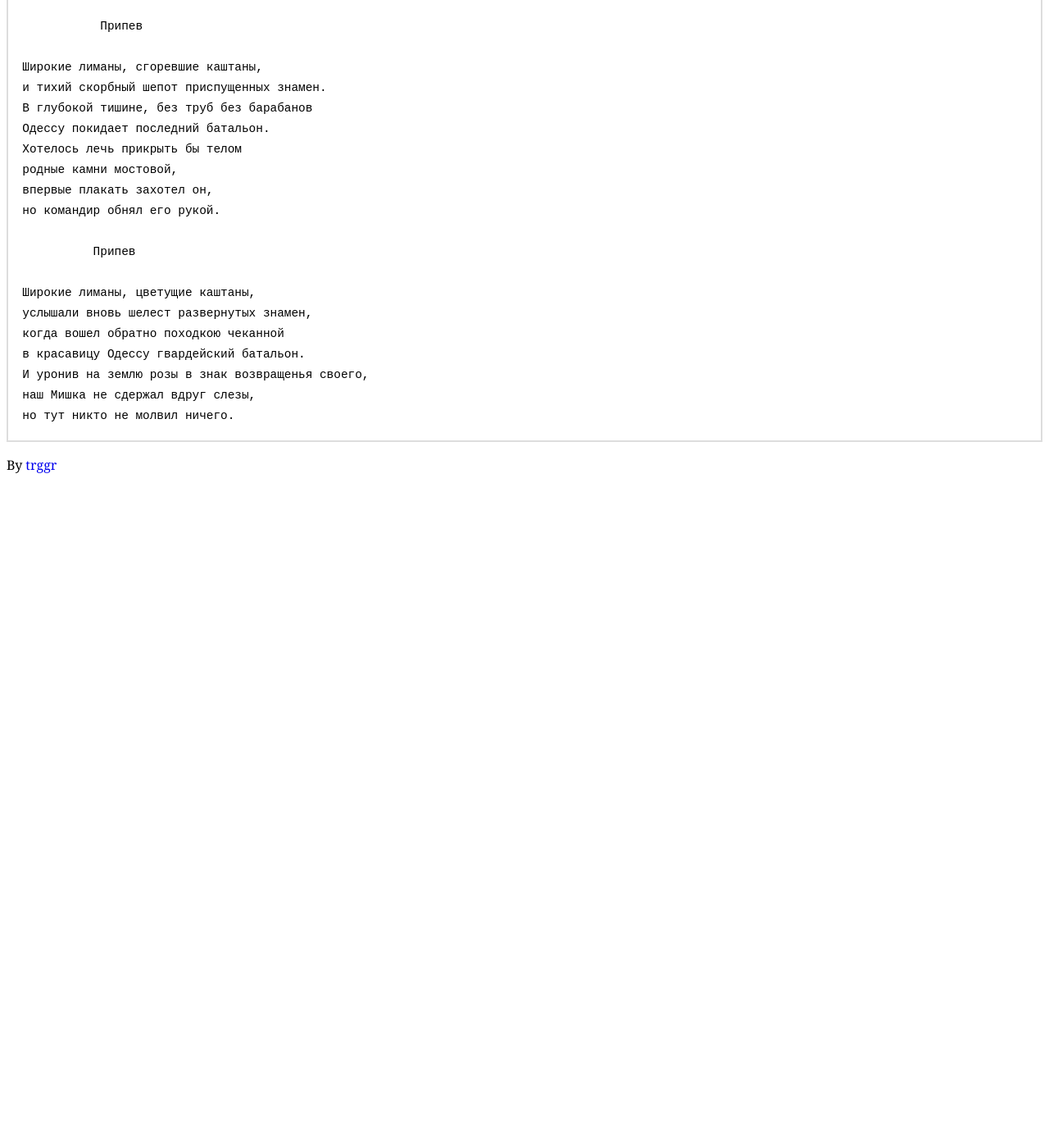
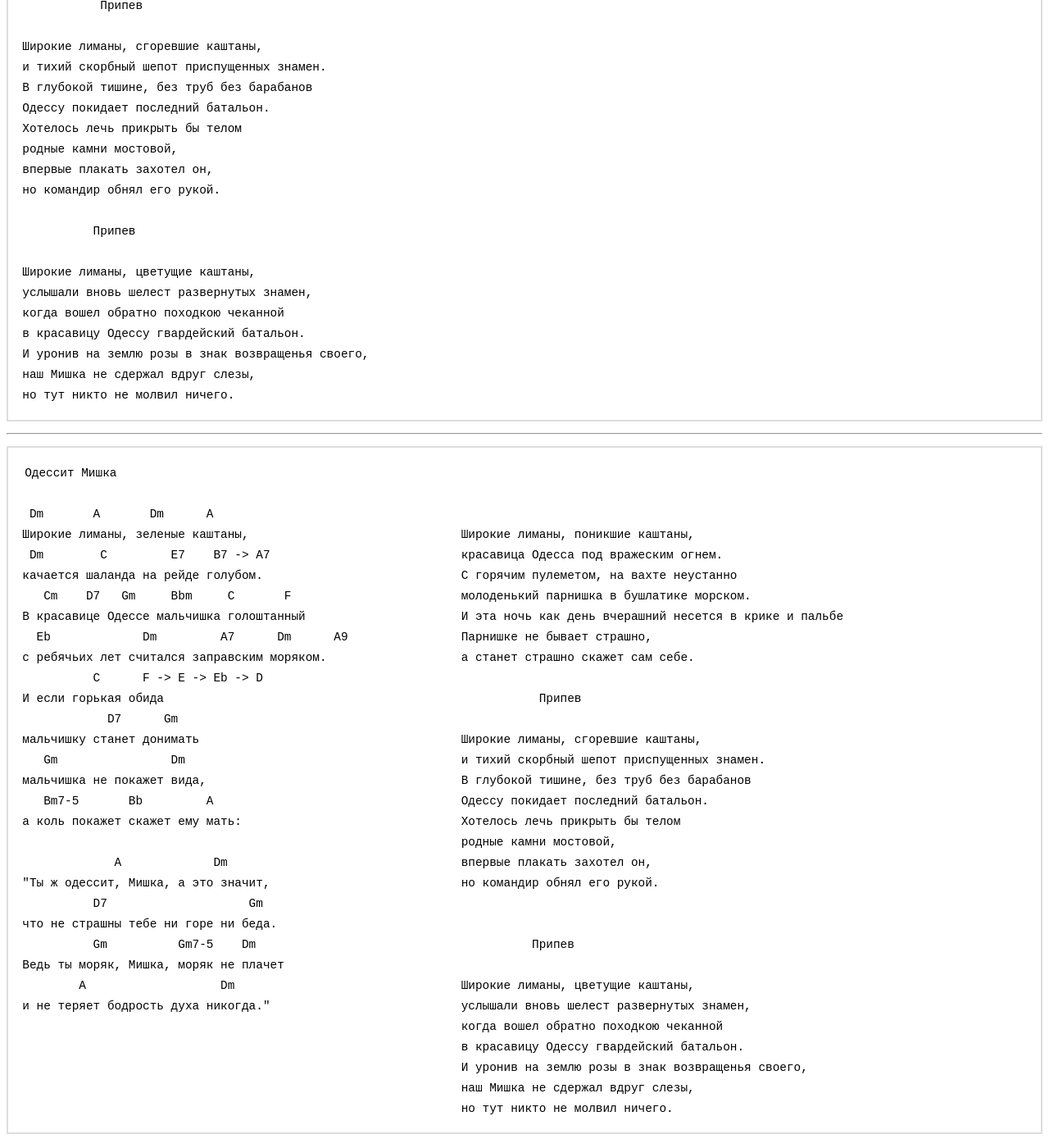
Before and after one commit to trggr/trggr.github.io, a Jekyll site: the page built from _posts/2018-11-26-v-zemlyanke.md, in a window 1280 px wide and 1400 px high, scrolled down 2011 px. Shown: the whole window at 82% size. Built offline with Jekyll 4.4.1, drawn with Linux system fonts in a browser that asks for light colours; before the commit the page ends 2606 px from its top, so only the background shows below that.

Commit message:
odessit mishka - horiz

```diff
--- a/_posts/2018-11-26-v-zemlyanke.md
+++ b/_posts/2018-11-26-v-zemlyanke.md
@@ -37,7 +37,6 @@ layout: post
 
 --------------------------
     Одессит Мишка
-
 
      Dm       A       Dm      A
     Широкие лиманы, зеленые каштаны,
@@ -95,3 +94,37 @@ layout: post
     И уронив на землю розы в знак возвращенья своего,
     наш Мишка не сдержал вдруг слезы,
     но тут никто не молвил ничего.
+
+--------------------------------
+    Одессит Мишка
+
+     Dm       A       Dm      A
+    Широкие лиманы, зеленые каштаны,                              Широкие лиманы, поникшие каштаны,
+     Dm        C         E7    B7 -> A7                           красавица Одесса под вражеским огнем.
+    качается шаланда на рейде голубом.                            С горячим пулеметом, на вахте неустанно
+       Cm    D7   Gm     Bbm     C       F                        молоденький парнишка в бушлатике морском.
+    В красавице Одессе мальчишка голоштанный                      И эта ночь как день вчерашний несется в крике и пальбе
+      Eb             Dm         A7      Dm      A9                Парнишке не бывает страшно,
+    с ребячьих лет считался заправским моряком.                   а станет страшно скажет сам себе.
+              C      F -> E -> Eb -> D
+    И если горькая обида                                                     Припев
+                D7      Gm
+    мальчишку станет донимать                                     Широкие лиманы, сгоревшие каштаны,
+       Gm                Dm                                       и тихий скорбный шепот приспущенных знамен.
+    мальчишка не покажет вида,                                    В глубокой тишине, без труб без барабанов
+       Bm7-5       Bb         A                                   Одессу покидает последний батальон.
+    а коль покажет скажет ему мать:                               Хотелось лечь прикрыть бы телом
+                                                                  родные камни мостовой,
+                 A             Dm                                 впервые плакать захотел он,
+    "Ты ж одессит, Мишка, а это значит,                           но командир обнял его рукой.
+              D7                    Gm
+    что не страшны тебе ни горе ни беда.
+              Gm          Gm7-5    Dm                                       Припев
+    Ведь ты моряк, Мишка, моряк не плачет
+            A                   Dm                                Широкие лиманы, цветущие каштаны,
+    и не теряет бодрость духа никогда."                           услышали вновь шелест развернутых знамен,
+                                                                  когда вошел обратно походкою чеканной
+                                                                  в красавицу Одессу гвардейский батальон.
+                                                                  И уронив на землю розы в знак возвращенья своего,
+                                                                  наш Мишка не сдержал вдруг слезы,
+                                                                  но тут никто не молвил ничего.
```
